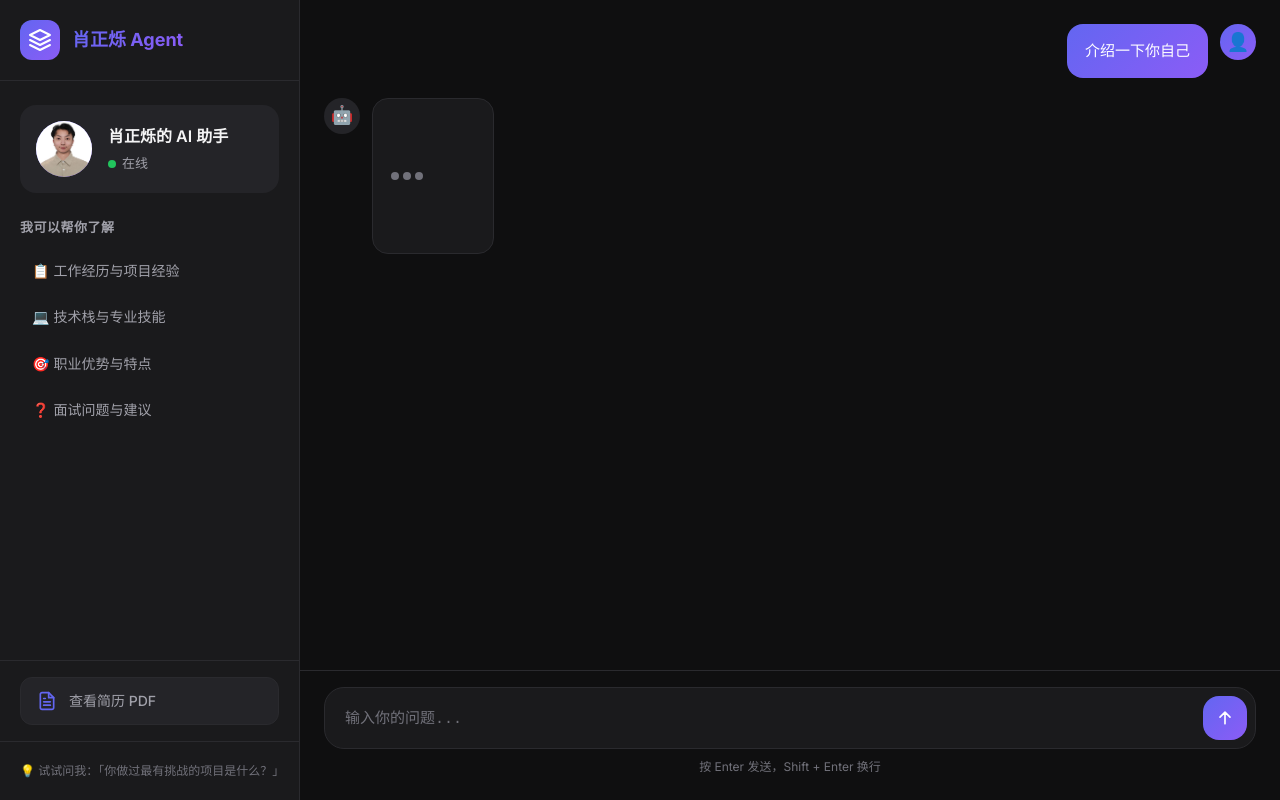
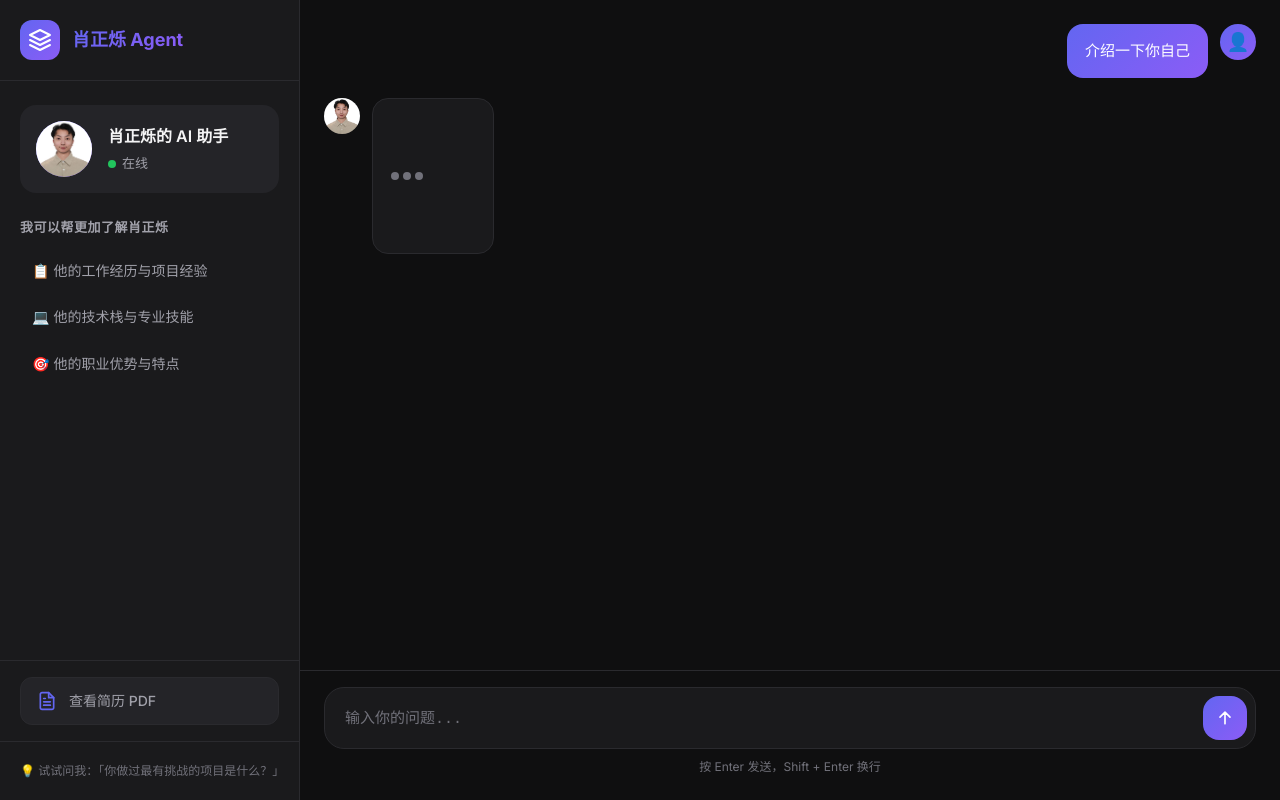
Before and after one commit to zack-xiao/ResumeAgent, a plain HTML site: page frontend/index.html in a window 1280 px wide. Both pictures are taken after a click on the button "介绍一下你自己". Drawn offline with Linux system fonts and the light colour scheme; files that its build step writes are made by us from their sources; no server answers; files whose address does not match are found by name.

Commit message:
修改头像

```diff
--- a/frontend/css/style.css
+++ b/frontend/css/style.css
@@ -370,6 +370,17 @@ body {
     background: var(--accent-gradient);
 }
 
+.avatar-img {
+    width: 100%;
+    height: 100%;
+    object-fit: cover;
+    border-radius: var(--radius-full);
+}
+
+.avatar-emoji {
+    font-size: 18px;
+}
+
 .message-content {
     padding: 14px 18px;
     border-radius: var(--radius-lg);
--- a/frontend/index.html
+++ b/frontend/index.html
@@ -41,12 +41,11 @@
                 </div>
 
                 <div class="features">
-                    <h3>我可以帮你了解</h3>
+                    <h3>我可以帮更加了解肖正烁</h3>
                     <ul>
-                        <li>📋 工作经历与项目经验</li>
-                        <li>💻 技术栈与专业技能</li>
-                        <li>🎯 职业优势与特点</li>
-                        <li>❓ 面试问题与建议</li>
+                        <li>📋 他的工作经历与项目经验</li>
+                        <li>💻 他的技术栈与专业技能</li>
+                        <li>🎯 他的职业优势与特点</li>
                     </ul>
                 </div>
             </div>
--- a/frontend/js/app.js
+++ b/frontend/js/app.js
@@ -203,7 +203,9 @@ class ChatApp {
         const messageEl = document.createElement('div');
         messageEl.className = `message ${role}`;
 
-        const avatar = role === 'ai' ? '🤖' : '👤';
+        const avatar = role === 'ai'
+            ? '<img src="/data/头像.jpg" alt="AI" class="avatar-img" />'
+            : '<span class="avatar-emoji">👤</span>';
 
         if (placeholder) {
             messageEl.innerHTML = `
```
Also changed, not shown: 1 other file.
